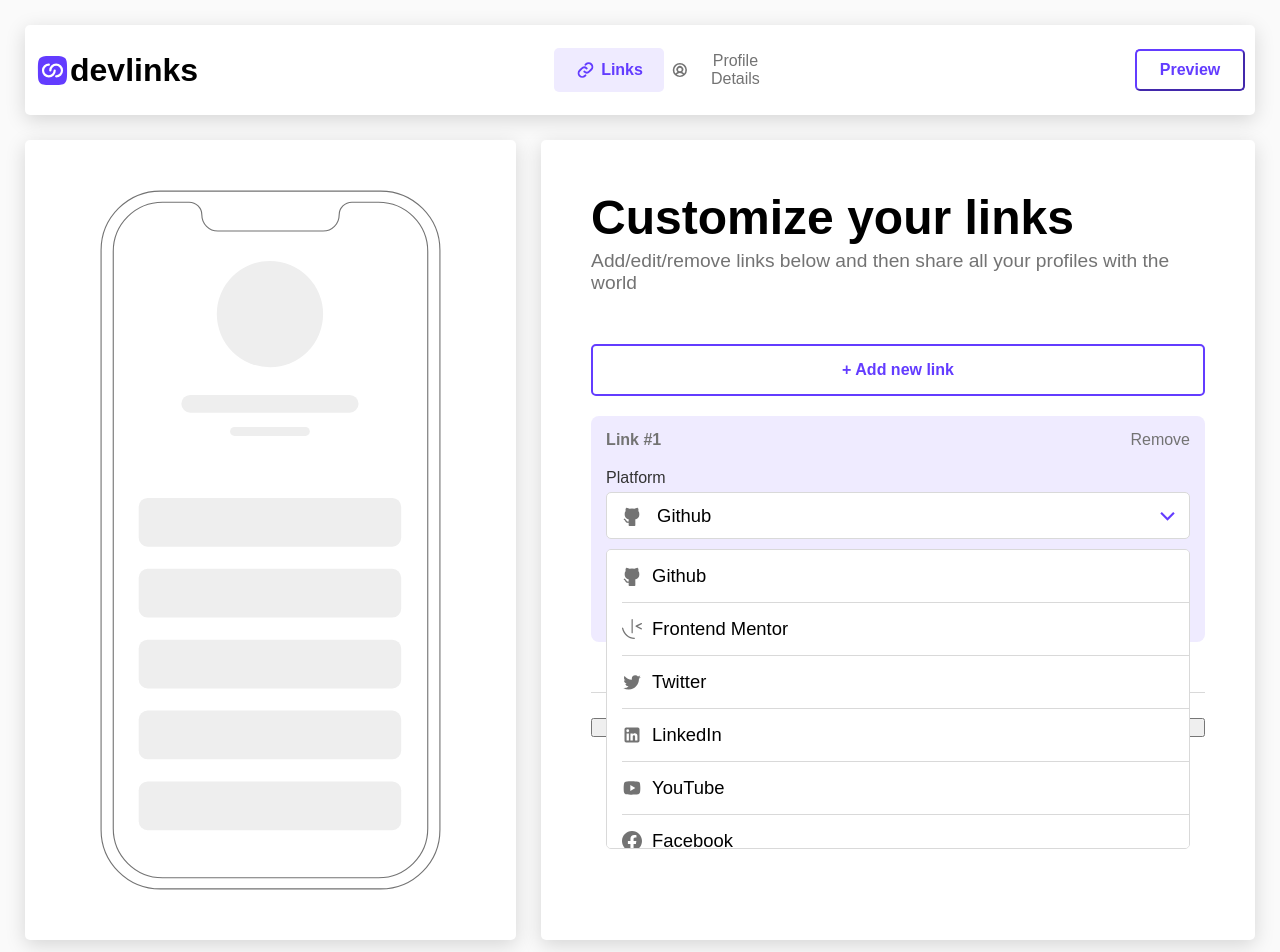
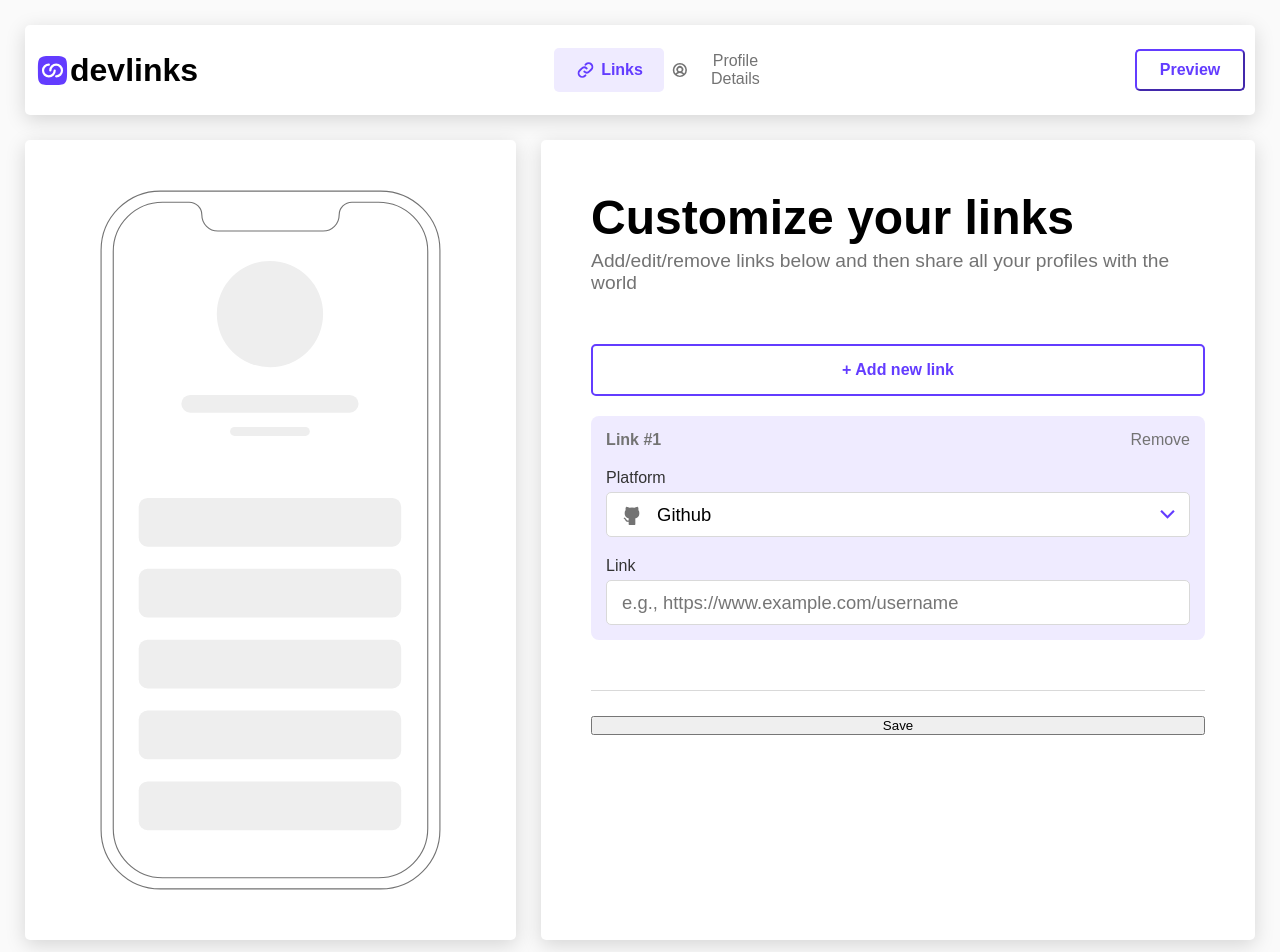
Before and after one commit to Yahyawi99/Link-sharing-app, a Next.js app: page / in a window 1280 px wide. Shown: the top 952 px of the page. Built offline with nearby package versions, Linux system fonts and the light colour scheme; a web font is replaced by a local one.

Commit message:
working on dropdow

```diff
--- a/components/home/dropdown.tsx
+++ b/components/home/dropdown.tsx
@@ -7,6 +7,7 @@ import styles from "@/styles/pages/home/dropdown.module.css";
 
 export default function Dropdown() {
   const [platformChoice, setPlatformChoice] = useState(platforms[0]);
+  const [isOpened, setIsOpened] = useState(false);
 
   const formatIconName = (initialName: string) => {
     return initialName.toLocaleLowerCase().split(/\.| /).join("");
@@ -15,7 +16,8 @@ export default function Dropdown() {
   return (
     <div className={styles.container}>
       <label htmlFor="platformName">Platform</label>
-      <div>
+
+      <div onClick={() => setIsOpened(!isOpened)}>
         <Image
           src={`/icons/select-icons/icon-${formatIconName(platformChoice)}.svg`}
           alt="platform"
@@ -30,7 +32,9 @@ export default function Dropdown() {
           value={platformChoice}
           readOnly
         />
+
         <Image
+          className={isOpened ? styles.rotate : ""}
           src="/icons/icon-chevron-down.svg"
           alt="chevron-down"
           width={15}
@@ -38,7 +42,7 @@ export default function Dropdown() {
         />
       </div>
 
-      <div className={styles.platforms}>
+      <div className={`${styles.platforms} ${isOpened ? styles.opened : ""}`}>
         {platforms.map((platform, i) => {
           return (
             <div
@@ -61,8 +65,3 @@ export default function Dropdown() {
     </div>
   );
 }
-
-/* {
-     "name":"Github",
-    "icon" :"/icons/select-icons/icon-github"
-   },*/
--- a/styles/pages/home/dropdown.module.css
+++ b/styles/pages/home/dropdown.module.css
@@ -7,6 +7,7 @@
   right: 15px;
   bottom: 15px;
   transform-origin: center;
+  transition: .1s;
 }
 
 .container>div {
@@ -19,7 +20,14 @@
 }
 
 .container>div:nth-child(2) {
+  height: 45px;
   align-items: center;
+  overflow: hidden;
+  cursor: pointer;
+}
+
+.container>div:nth-child(2) input {
+  cursor: pointer;
 }
 
 .container>div input {
@@ -34,6 +42,9 @@
   position: absolute;
   top: calc(100% + 10px);
   overflow-y: scroll;
+  transform-origin: top;
+  transform: scaleY(0);
+  transition: .1s;
   padding: 15px 0;
 }
 
@@ -74,6 +85,10 @@
 
 
 /* ========================== */
-.opened>img {
+.opened {
+  transform: scaleY(1);
+}
+
+.rotate {
   transform: rotate(180deg);
 }
--- a/styles/pages/home/links.module.css
+++ b/styles/pages/home/links.module.css
@@ -86,9 +86,6 @@
   padding-left: 15px;
 }
 
-.link div:nth-child(2) input {
-  cursor: pointer;
-}
 
 .submitBtn {
   border-top: 1px solid var(--light-grey);
```
